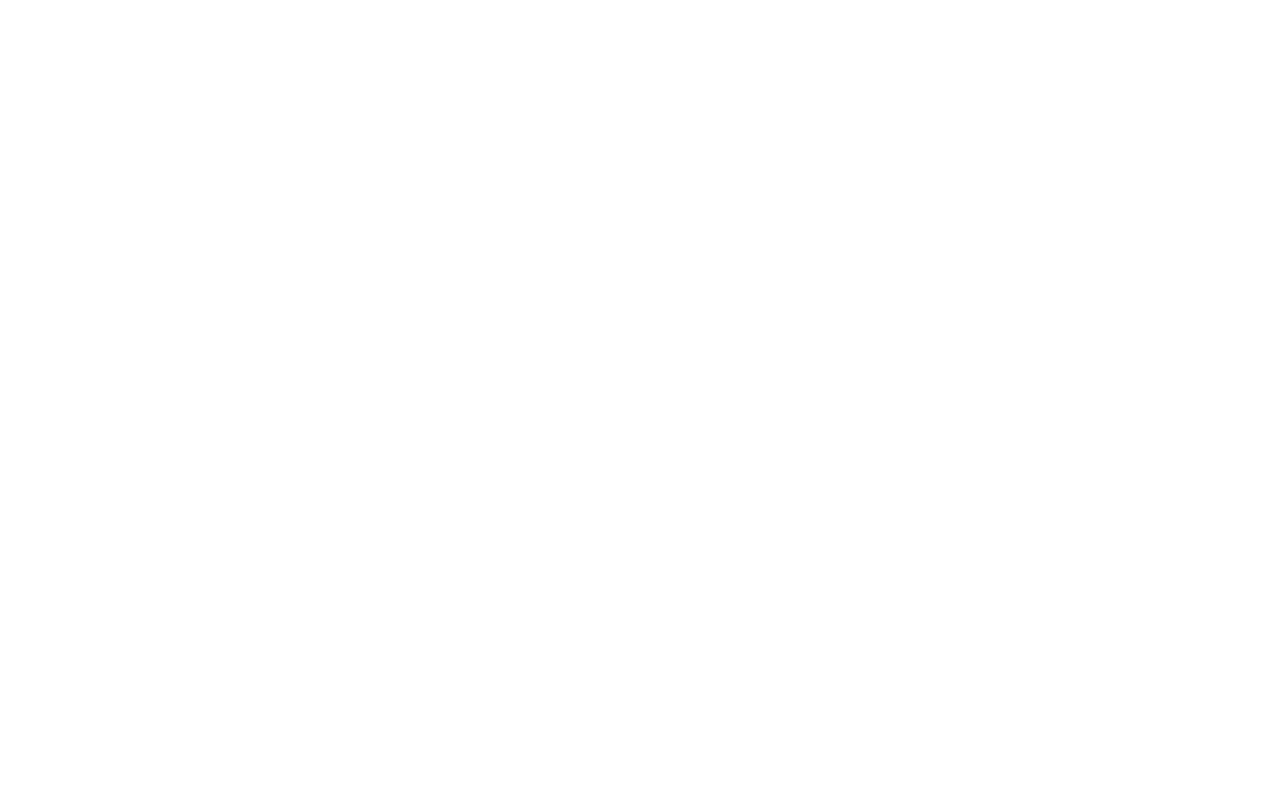
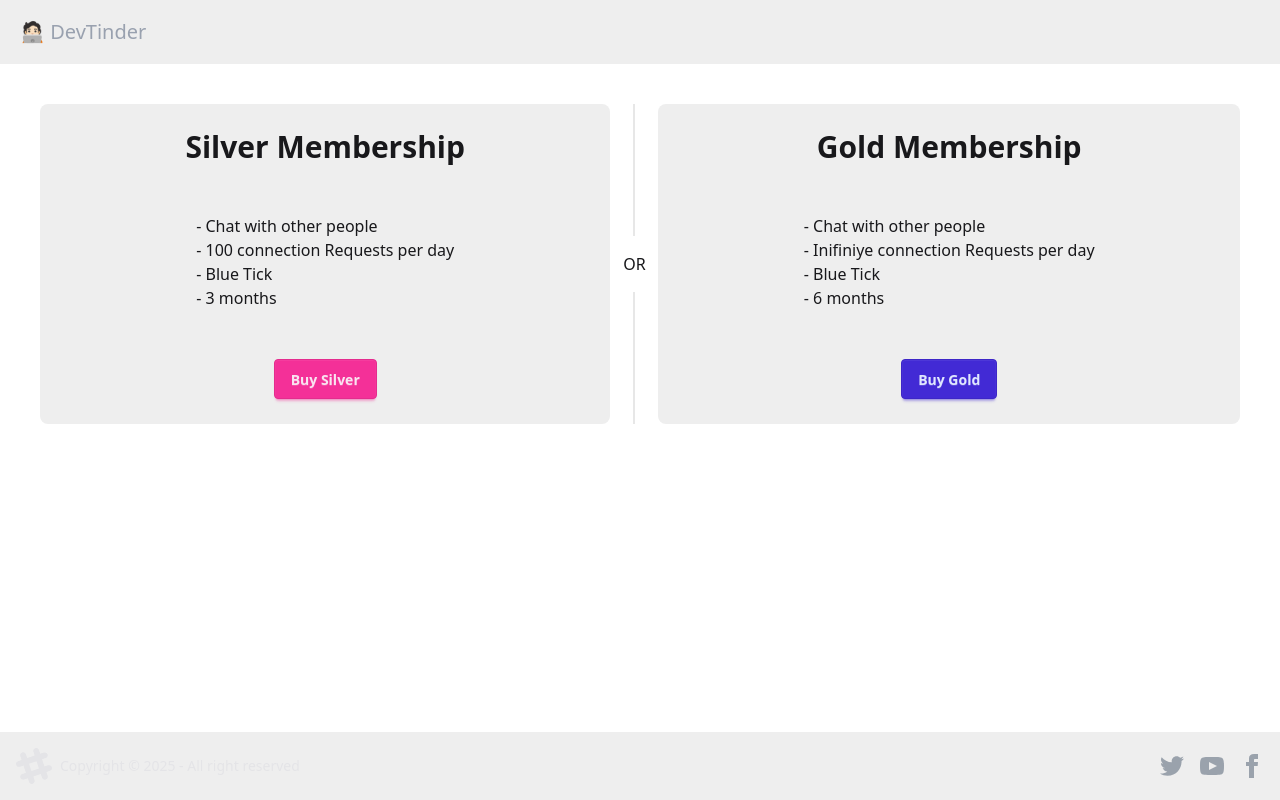
Before and after one commit to itsdev-vy/devTinder-fe, a React (Vite) app: page /premium in a window 1280 px wide. Before the commit this address had no page. Built offline with nearby package versions, Linux system fonts and the light colour scheme; no server answers.

Commit message:
Add Razorpay checkout script and enable premium route in App component

```diff
--- a/index.html
+++ b/index.html
@@ -5,6 +5,7 @@
     <link rel="icon" type="image/svg+xml" href="/vite.svg" />
     <meta name="viewport" content="width=device-width, initial-scale=1.0" />
     <title>DevTinder</title>
+    <script src="https://checkout.razorpay.com/v1/checkout.js"></script>
   </head>
   <body>
     <div id="root"></div>
--- a/src/App.jsx
+++ b/src/App.jsx
@@ -19,7 +19,7 @@
             <Route path="/profile" element={<Profile />} />
             <Route path="/connections" element={<Connections />} />
             <Route path="/requests" element={<Requests />} />
-            {/* <Route path="/premium" element={<Premium />} /> */}
+            <Route path="/premium" element={<Premium />} />
             {/* <Route path="/chat/:targetUserId" element={<Chat />} /> */}
           </Route>
         </Routes>
--- a/src/view/premium/Premium.jsx
+++ b/src/view/premium/Premium.jsx
@@ -4,6 +4,7 @@
 
 const Premium = () => {
   const [isUserPremium, setIsUserPremium] = useState(false);
+
   useEffect(() => {
     verifyPremiumUser();
   }, []);
@@ -50,6 +51,7 @@
     const rzp = new window.Razorpay(options);
     rzp.open();
   };
+
   return isUserPremium ? (
     "You're are already a premium user"
   ) : (
@@ -64,7 +66,7 @@
             <li> - 3 months</li>
           </ul>
           <button
-            onClick={() => handleBuyClick('gold')}
+            onClick={() => handleBuyClick('Silver')}
             className="btn btn-secondary"
           >
             Buy Silver
```
